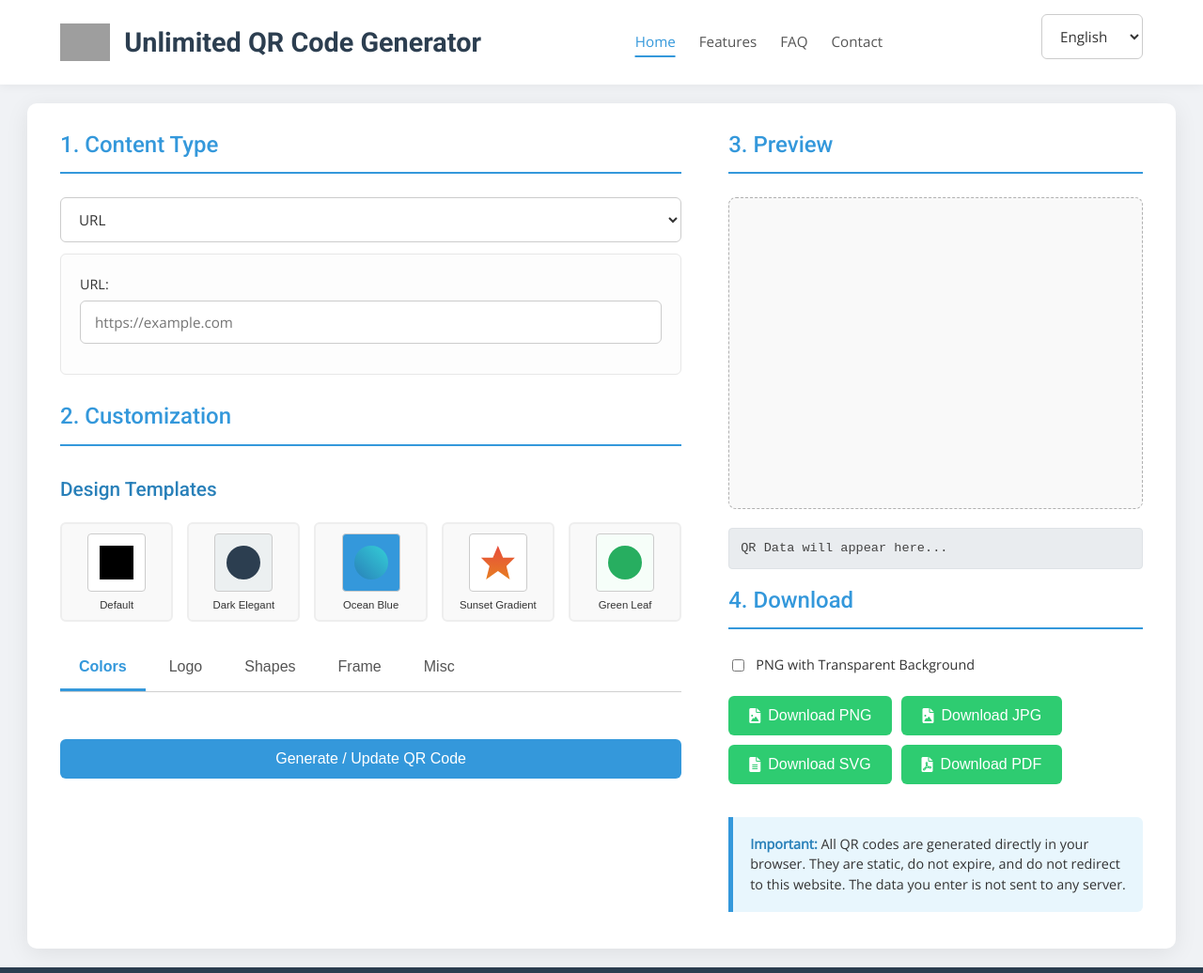
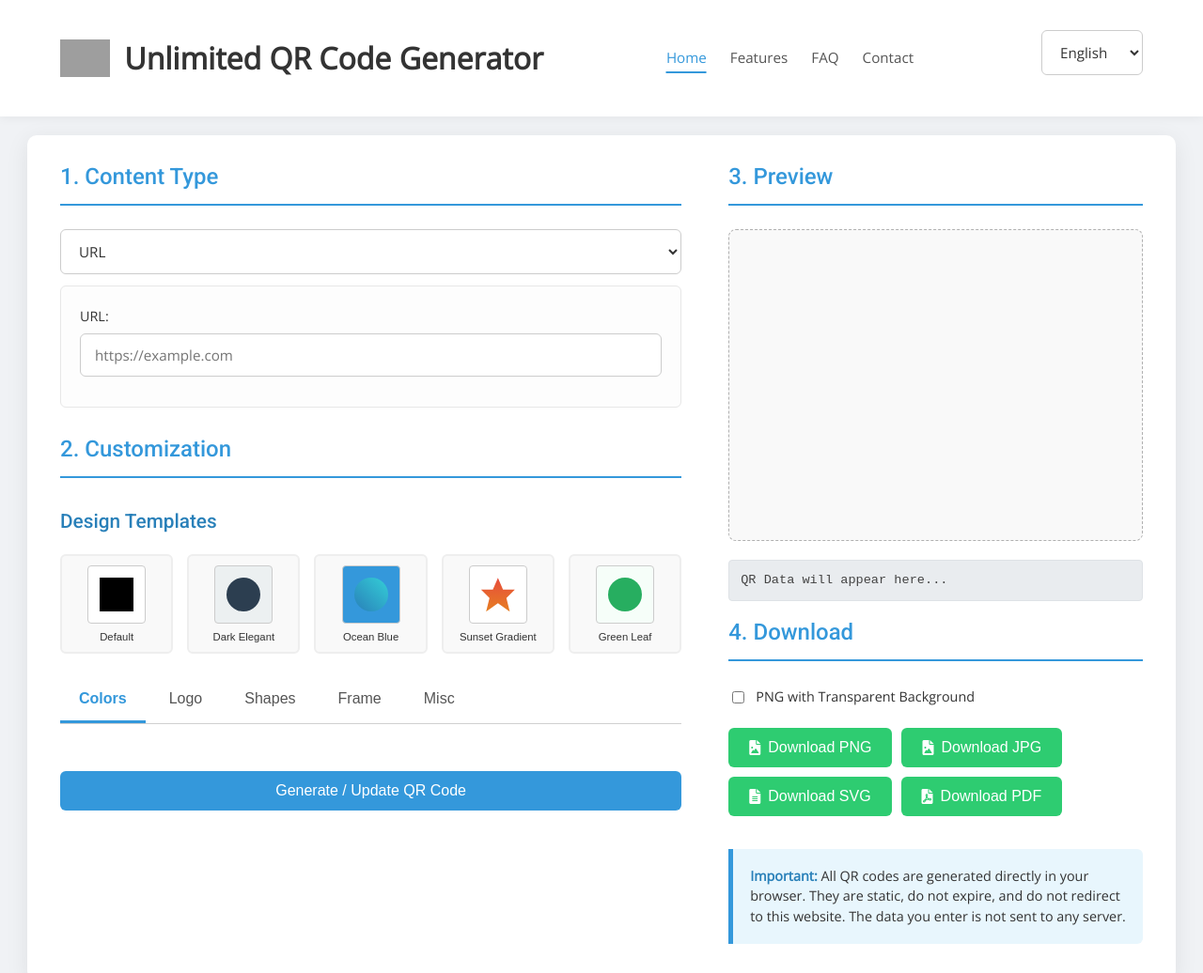
Before and after one commit to hat988/unlimitedqrcodesgenerator, a plain HTML site: page index.html in a window 1280 px wide. Shown: the top 1036 px of the page at 94% size. Drawn offline with nearby package versions, Linux system fonts and the light colour scheme; grey boxes are pictures that could not be loaded.

Commit message:
Update style.css

```diff
--- a/style.css
+++ b/style.css
@@ -68,19 +68,11 @@
 
         .logo-img {
             height: 40px;
-            margin-right: 15px;;
+            margin-right: 15px;
             transition: transform 0.3s ease;
         }
         .logo-img:hover {
             transform: scale(1.05);
-        }
-
-        .logo-area h1 {
-            font-family: 'Roboto', sans-serif;
-            font-size: 1.8em;
-            color: #2c3e50;
-            margin: 0;
-            font-weight: 700;
         }
 
         .main-nav ul {
```
